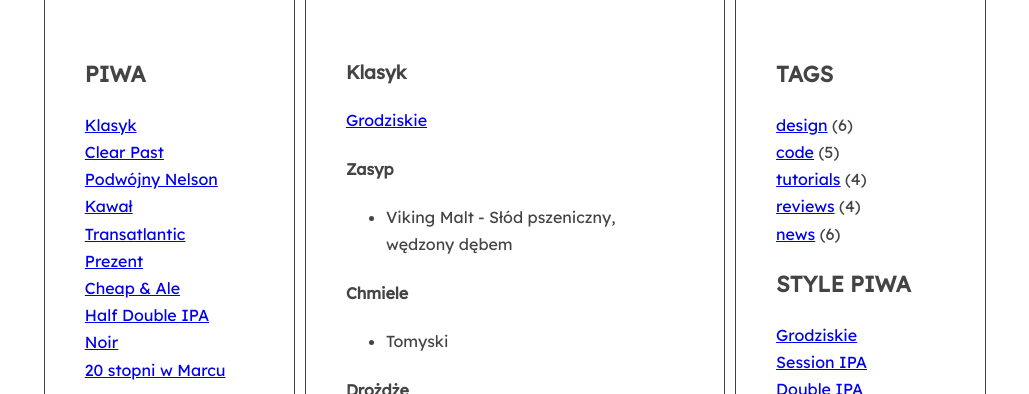
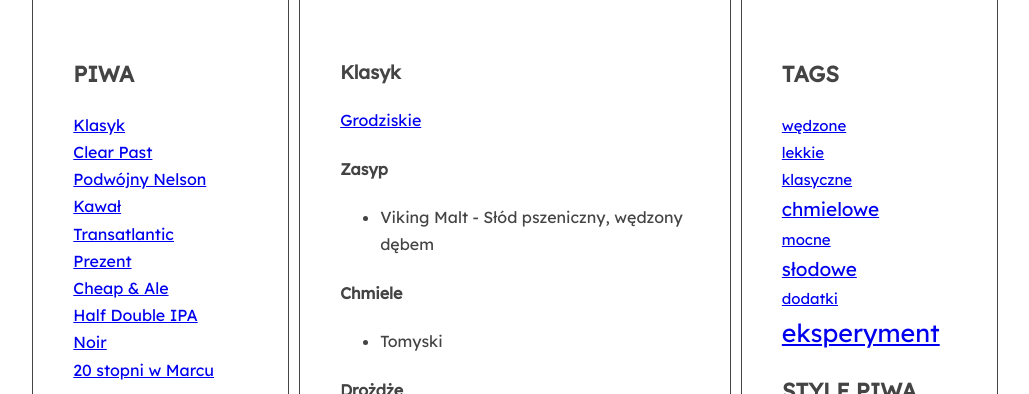
Before and after one commit to enowuigrek/Kodilla_javascript-blog, a website: page index.html in a window 1280 px wide. Shown: the part 406-800 px from the top of the page, without its empty margins (125-1154 px from the left). Drawn offline with nearby package versions, Linux system fonts and the light colour scheme.

Commit message:
almost finished  module 6.3

```diff
--- a/index.html
+++ b/index.html
@@ -178,33 +178,11 @@
           <aside class="sidebar">
               <h2 class="section-title">Tags</h2>
               <ul class="list tags">
-                  <li><a href="#">design</a> <span>(6)</span></li>
-                  <li><a href="#">code</a> <span>(5)</span></li>
-                  <li><a href="#">tutorials</a> <span>(4)</span></li>
-                  <li><a href="#">reviews</a> <span>(4)</span></li>
-                  <li><a href="#">news</a> <span>(6)</span></li>
               </ul>
               <h2 class="section-title">Style piwa</h2>
               <ul class="list beerstyle">
                   <li>
-                      <a href="#">
-                          <span class="beerstyle-name">Grodziskie</span>
-                      </a>
-                  </li>
-                  <li>
-                      <a href="#">
-                          <span class="beerstyle-name">Session IPA</span>
-                      </a>
-                  </li>
-                  <li>
-                      <a href="#">
-                          <span class="beerstyle-name">Double IPA</span>
-                      </a>
-                  </li>
-                  <li>
-                      <a href="#">
-                          <span class="beerstyle-name">Coffee Stout</span>
-                      </a>
+
                   </li>
               </ul>
           </aside>
--- a/js/script.js
+++ b/js/script.js
@@ -5,6 +5,10 @@ const optTitleSelector = '.post-title';
 const optTitleListSelector = '.titles';
 const optArticleTagsSelector = '.post-tags .list';
 const optArticleBeerStylesSelector ='.post-beerstyle';
+const optBeerStylesListListSelector ='.list-beerstyle .list';
+const optTagsListSelector = '.tags.list';
+const optCloudClassCount = '5';
+const optCloudClassPrefix = 'tag-size-';
 
 function titleClickHandler(event){
   event.preventDefault();
@@ -51,8 +55,26 @@ function generateTitleLinks(customSelector = ''){
 
 generateTitleLinks();
 
+function calculateTagsParams(tags) {
+  const params = {max: 0, min: 999999};
+  for(let tag in tags){
+    console.log(tag + ' is used ' + tags[tag] + ' times');
+    params.max = Math.max(tags[tag], params.max);
+    params.min = Math.min(tags[tag], params.min);
+  }
+  return params;
+}
+
+function calculateTagClass(count, params){
+  const normalizedCount = count - params.min;
+  const normalizedMax = params.max - params.min;
+  const percentage = normalizedCount / normalizedMax;
+  const classNumber = Math.floor( percentage * (optCloudClassCount - 1) + 1 );
+  return optCloudClassPrefix + classNumber;
+}
 
 function generateTags(){
+  let allTags = {};
   const articles = document.querySelectorAll(optArticleSelector);
   for(let article of articles){
     const titleList = article.querySelector(optArticleTagsSelector);
@@ -62,57 +84,56 @@ function generateTags(){
     for(let tag of articleTagsArray){
       const linkHTML = '<li><a href="#tag-' + tag + '"><span>' + tag + '</span></a></li> ';
       html = html + linkHTML;
+      if(!allTags.hasOwnProperty(tag)){
+        allTags[tag] = 1;
+      } else {
+        allTags [tag]++;
+      }
     }
     titleList.innerHTML = html;
   }
+  const tagList = document.querySelector(optTagsListSelector);
+  const tagsParams = calculateTagsParams(allTags);
+  console.log('tagsParams:', tagsParams );
+
+  let allTagsHTML = ' ';
+  for(let tag in allTags){
+    const tagLinkHTML = '<li><a class="' + calculateTagClass(allTags[tag], tagsParams) + '" href="#tag-' + tag + '">' + tag + '</a></li>';
+    allTagsHTML += tagLinkHTML;
+  }
+
+  tagList.innerHTML = allTagsHTML;
+  console.log(tagList)
 }
 
 generateTags();
 
 
 function tagClickHandler(event){
-  /* prevent default action for this event */
   event.preventDefault();
-  /* make new constant named "clickedElement" and give it the value of "this" */
   const clickedElement = this;
-  /* make a new constant "href" and read the attribute "href" of the clicked element */
   const href = clickedElement.getAttribute('href');
   console.log(href)
 
-  /* make a new constant "tag" and extract tag from the "href" constant */
   const tag = href.replace('#tag-', '');
-  /* find all tag links with class active */
   const activeTags = document.querySelectorAll('a.active[href^="#tag-"]');
   console.log(activeTags)
-  /* START LOOP: for each active tag link */
   for(let activeTag of activeTags){
-    /* remove class active */
     activeTag.classList.remove('active');
-  /* END LOOP: for each active tag link */
   }
-  /* find all tag links with "href" attribute equal to the "href" constant */
   const tagLinks = document.querySelectorAll('a[href="' + href + '"]');
-  /* START LOOP: for each found tag link */
   for(let tagLink of tagLinks){
-    /* add class active */
     tagLink.classList.add('active');
-  /* END LOOP: for each found tag link */
   }
-  /* execute function "generateTitleLinks" with article selector as argument */
   generateTitleLinks('[data-tags~="' + tag + '"]');
 }
 
 
 
 function addClickListenersToTags(){
-  /* find all links to tags */
   const allLinksToTags = document.querySelectorAll('a[href^="#tag-"]');
-  /* START LOOP: for each link */
   for(let link of allLinksToTags){
-    console.log(link)
-    /* add tagClickHandler as event listener for that link */
     link.addEventListener('click', tagClickHandler);
-  /* END LOOP: for each link */
   }
 }
 
@@ -128,6 +149,7 @@ function generateBeerStyles(){
     const linkHTML = '<a href="#tag-' + beerStyle + '"><span>' + beerStyle + '</span></a>';
     html = html + linkHTML;
     titleList.innerHTML = html;
+
   }
 }
 
@@ -135,45 +157,28 @@ generateBeerStyles();
 
 
 function beerStyleClickHandler(event){
-  /* prevent default action for this event */
   event.preventDefault();
-  /* make new constant named "clickedElement" and give it the value of "this" */
   const clickedElement = this;
-  /* make a new constant "href" and read the attribute "href" of the clicked element */
   const hrefBeerStyles = clickedElement.getAttribute('href');
   console.log(hrefBeerStyles)
-  /* make a new constant "tag" and extract tag from the "href" constant */
   const tagBeerStyle = href.replace('#tag-', '');
-  /* find all tag links with class active */
   const activeBeerStyles = document.querySelectorAll('a.active[href^="#tag-"]');
-  /* START LOOP: for each active tag link */
   for(let activeBeerStyle of activeBeerStyles){
-    /* remove class active */
     activeBeerStyle.classList.remove('active');
-  /* END LOOP: for each active tag link */
   }
-  /* find all tag links with "href" attribute equal to the "href" constant */
   const tagLinks = document.querySelectorAll('a[href="' + hrefBeerStyles + '"]');
-  /* START LOOP: for each found tag link */
   for(let tagLink of tagLinks){
-    /* add class active */
     tagLink.classList.add('active');
-  /* END LOOP: for each found tag link */
   }
-  /* execute function "generateTitleLinks" with article selector as argument */
   generateTitleLinks('[data-tags="' + tagBeerStyle+ '"]');
   console.log (tagBeerStyle)
 }
 
 
 function addClickListenersToBeerStyles(){
-  /* find all links to tags */
   const allLinksToBeerStyles = document.querySelectorAll('a[href^="#tag-"]');
-  /* START LOOP: for each link */
   for(let link of allLinksToBeerStyles){
     console.log(link)
-    /* add tagClickHandler as event listener for that link */
     link.addEventListener('click', beerStyleClickHandler);
-  /* END LOOP: for each link */
   }
 }
--- a/sass/style.scss
+++ b/sass/style.scss
@@ -151,3 +151,29 @@ padding: 25px;
     margin: 0 10px 0 0;
   }
 }
+
+/* Tags */
+
+.tag-size-1 {
+  font-size: 15px;
+}
+
+.tag-size-2 {
+  font-size: 17px;
+}
+
+.tag-size-3 {
+  font-size: 19px;
+}
+
+.tag-size-4 {
+  font-size: 21px;
+}
+
+.tag-size-5 {
+  font-size: 23px;
+}
+
+.tag-size-5 {
+  font-size: 25px;
+}
```
Also changed, not shown: css/style.css, 1 other file.
